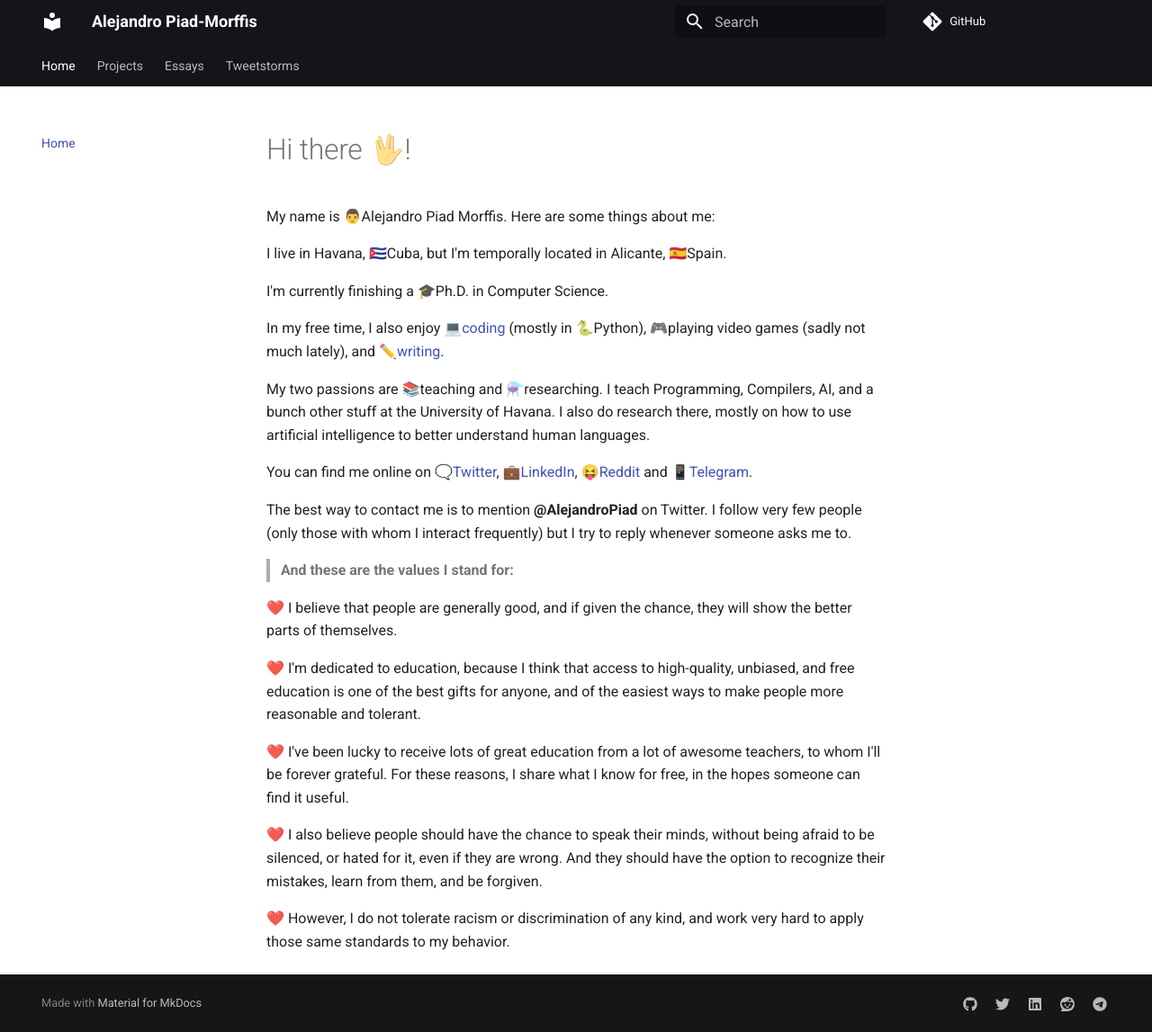
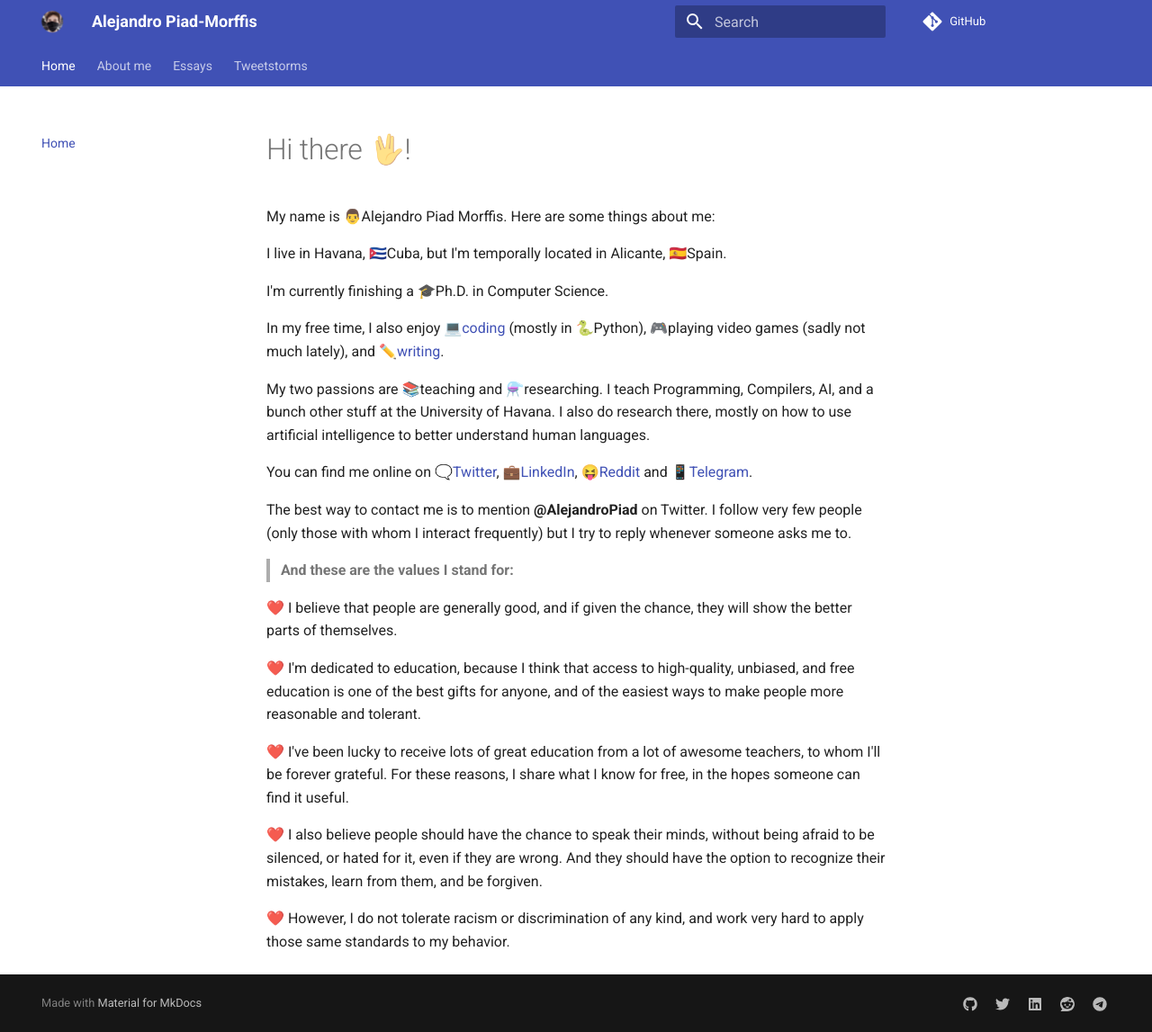
Before and after one commit to dhruvsheth-ai/apiad, an MkDocs documentation site: the page built from docs/index.md, in a window 1280 px wide and 1147 px high. Shown: the whole window at 90% size. Built offline with MkDocs 1.6.1 and Material for MkDocs 9.7.7, drawn with Linux system fonts in a browser that asks for light colours.

Commit message:
Add logo

```diff
--- a/mkdocs.yml
+++ b/mkdocs.yml
@@ -6,11 +6,13 @@ remote_branch: master
 
 theme:
   name: material
+  favicon: avatar.png
+  logo: avatar.png
   features:
     - tabs
     - instant
   palette:
-    primary: black
+    primary: indigo
     accent: black
 
 extra:
@@ -34,7 +36,8 @@ markdown_extensions:
 
 nav:
   - Home: index.md
-  - Projects: projects.md
+  - About me:
+    - Open Source: about/projects.md
   - Essays:
     - About essays: essays/index.md
     - Why I love teaching: essays/teaching.md
```
Also changed, not shown: docs/about/projects.md (renamed from docs/projects.md, +3 -1 lines), docs/avatar.png (added).
